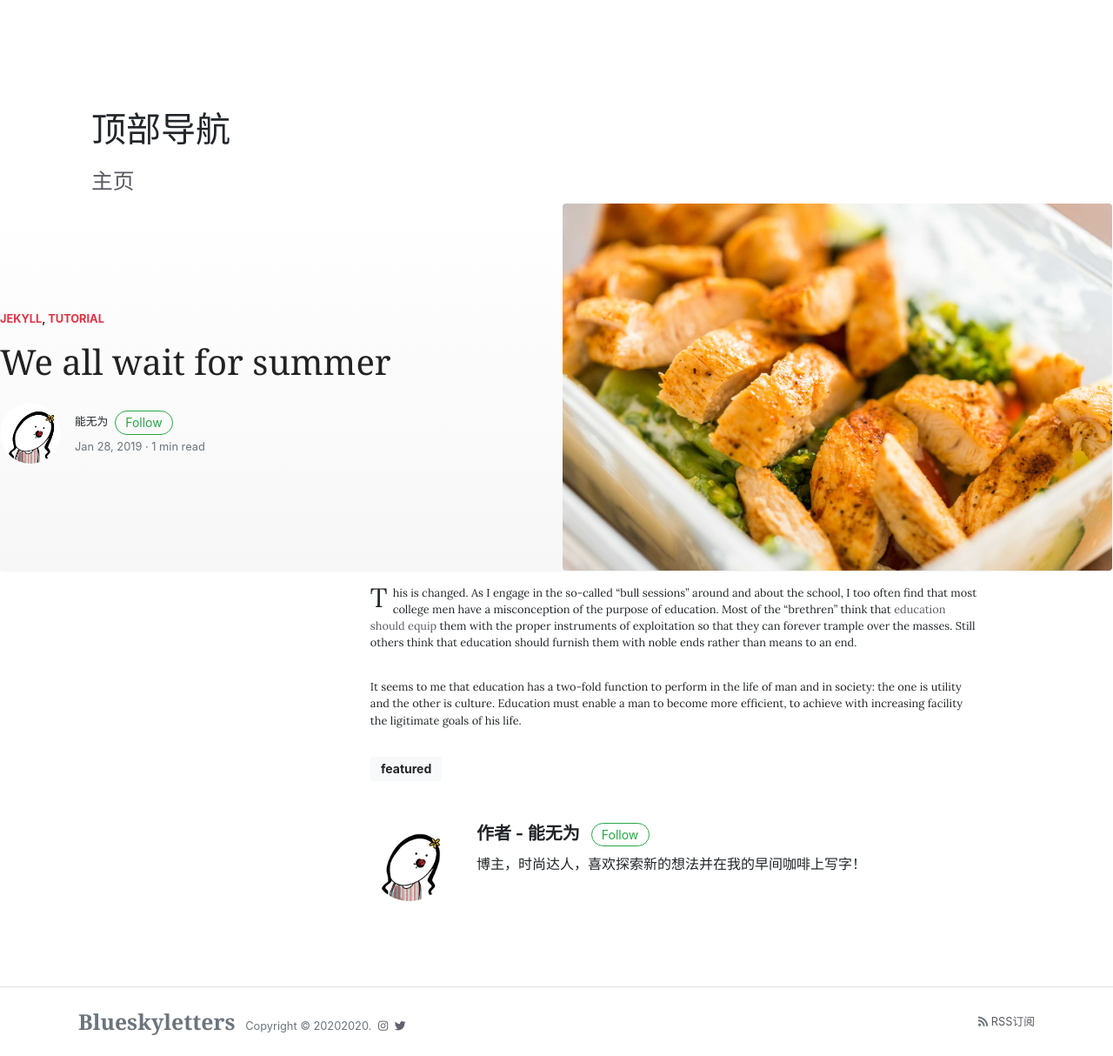
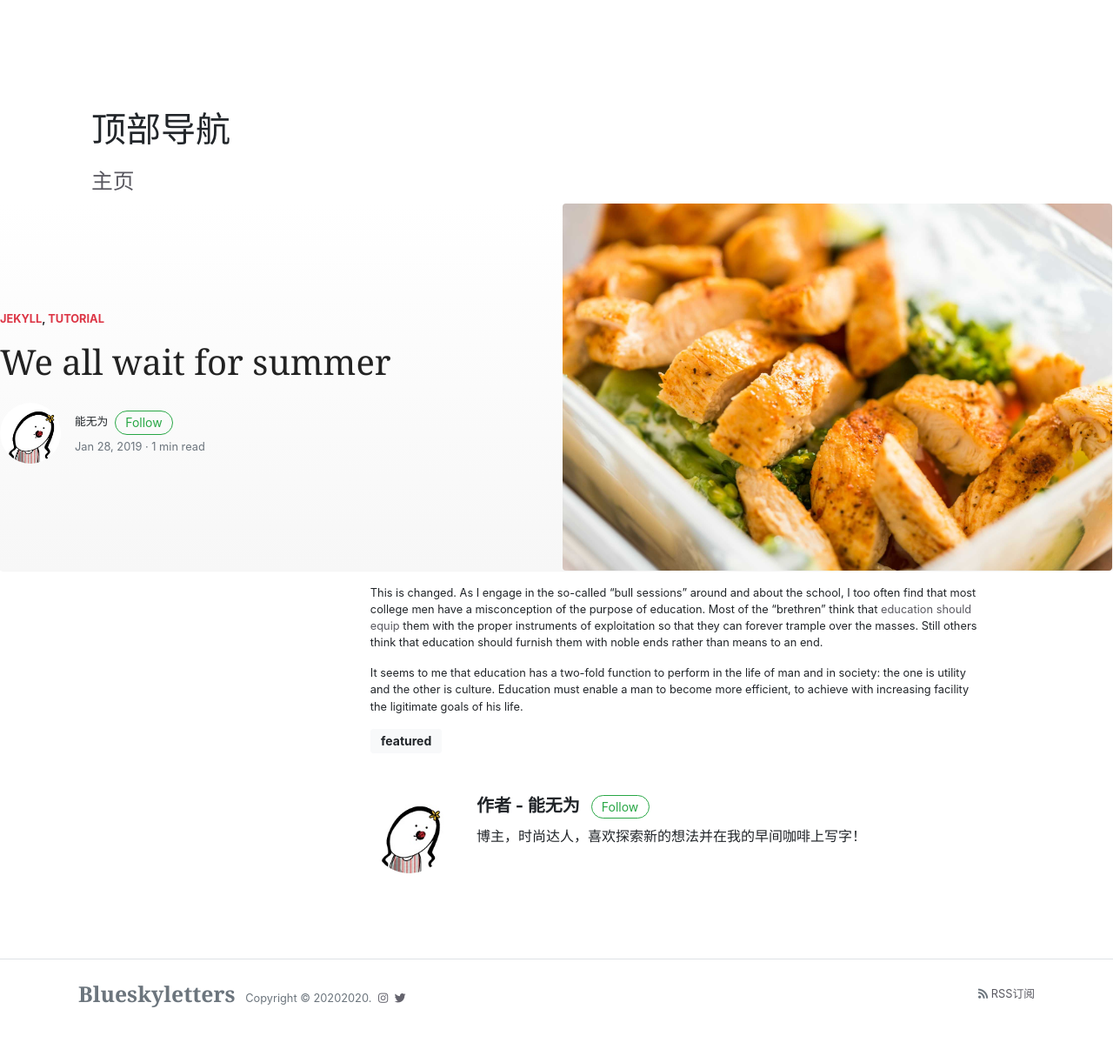
Before and after one commit to nengwuzhi/nengwuzhi.github.iom, a Jekyll site: the page built from _posts/2019-01-28-we-all-wait-for-summer.md, in a window 1280 px wide. Shown: the whole page at 87% size. Built offline with Jekyll 4.4.1, drawn with Linux system fonts in a browser that asks for light colours; nearby versions of some CDN libraries; comment, search, counter and statistics services are not loaded; after the commit the page ends 1182 px from its top, so only the background shows below that.

Commit message:
Update post.html

```diff
--- a/_layouts/post.html
+++ b/_layouts/post.html
@@ -79,7 +79,7 @@
         <!-- 目录 -->
 		<div class="col-lg-3 pr-4 mb-4 col-md-12">
 			<div class="sticky-top sticky-top-offset text-center">
-
+	  <article class="article-post">
        			</div>
 		</div>
 
@@ -87,7 +87,7 @@
 		<div class="col-md-12 col-lg-8">
 
             <!-- Article -->
-			<article class="article-post">
+
 			{{ content }}
 			</article>
 
```
